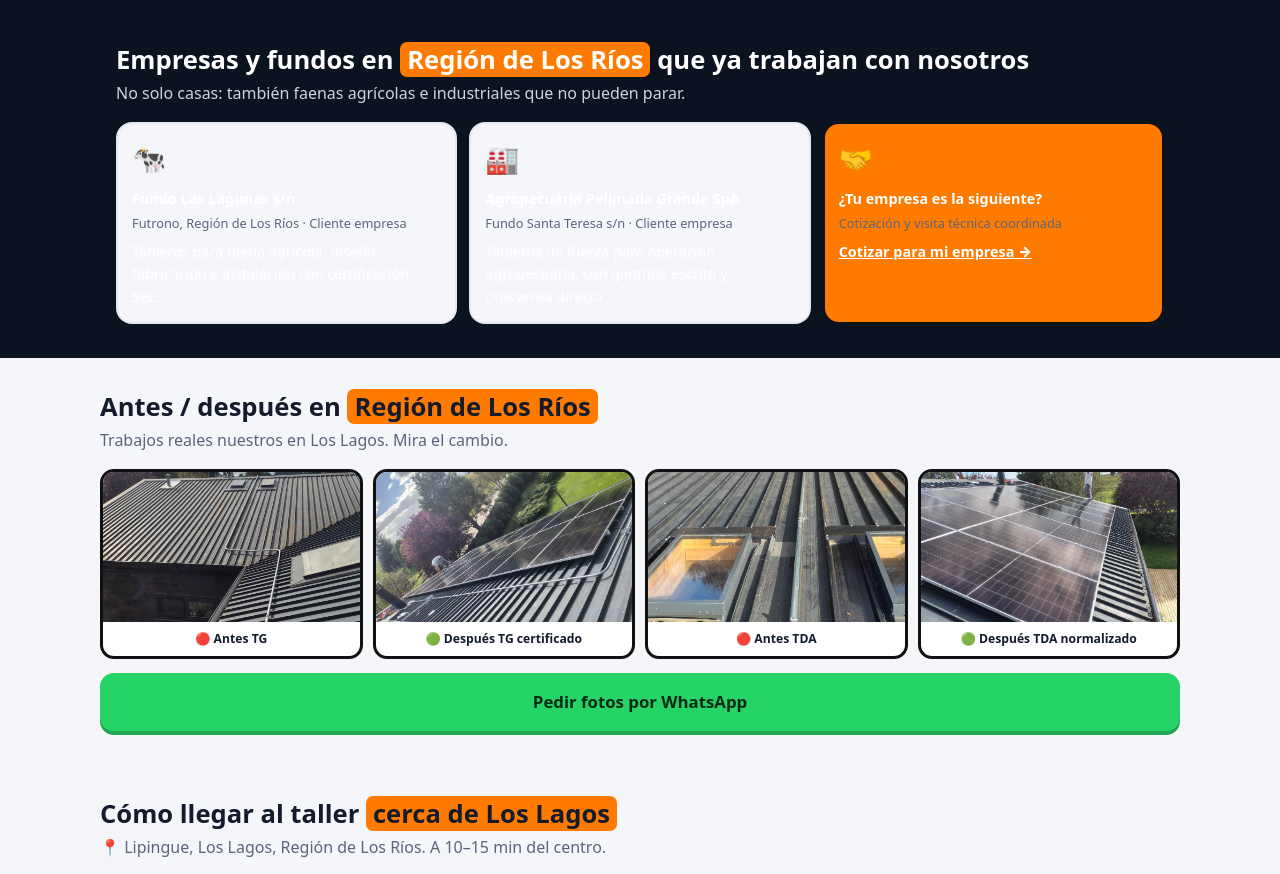
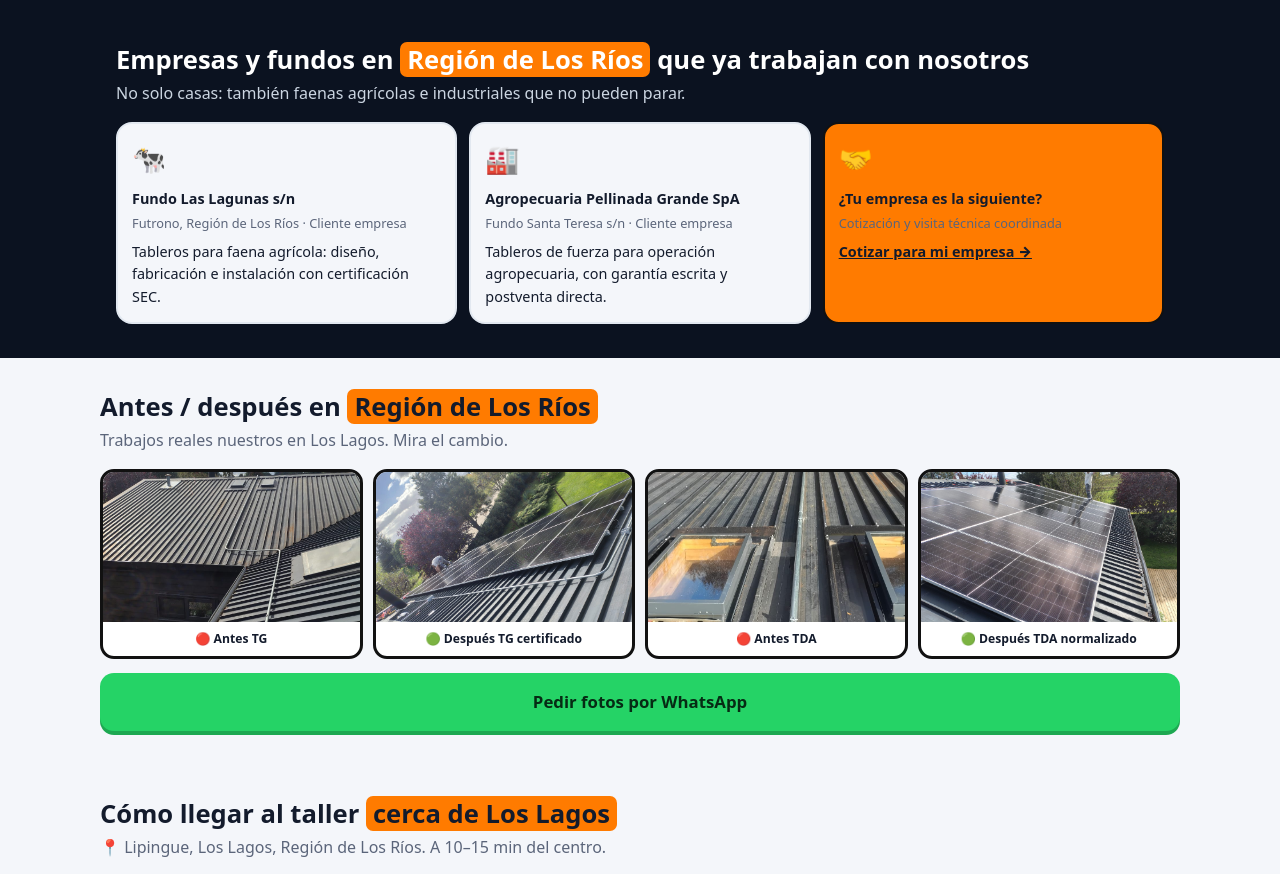
Before and after one commit to Jochoa12/energy-sur-spa, a plain HTML site: page index.html in a window 1280 px wide. Shown: the part 2740-3614 px from the top of the page. Drawn offline with Linux system fonts and the light colour scheme; grey boxes are pictures that could not be loaded.

Commit message:
Fix-color-texto-tarjetas-rev-heredaba-blanco-en-seccion-navy

```diff
--- a/index.html
+++ b/index.html
@@ -102,7 +102,7 @@ section.block{padding:34px 0}
 .reviews{background:#fff;border-block:3px solid #111}
 .rev-grid{display:grid;gap:12px;margin-top:16px}
 @media(min-width:760px){.rev-grid{grid-template-columns:1fr 1fr 1fr}}
-.rev{border:2px solid #E2E8F0;border-radius:16px;padding:14px;background:var(--bg)}
+.rev{border:2px solid #E2E8F0;border-radius:16px;padding:14px;background:var(--bg);color:var(--txt)}
 .stars{color:#D99400;font-weight:900;letter-spacing:2px}
 .rev b{display:block;margin-top:8px;font-size:.9rem}
 .rev span.loc{font-size:.8rem;color:var(--mut)}
```
